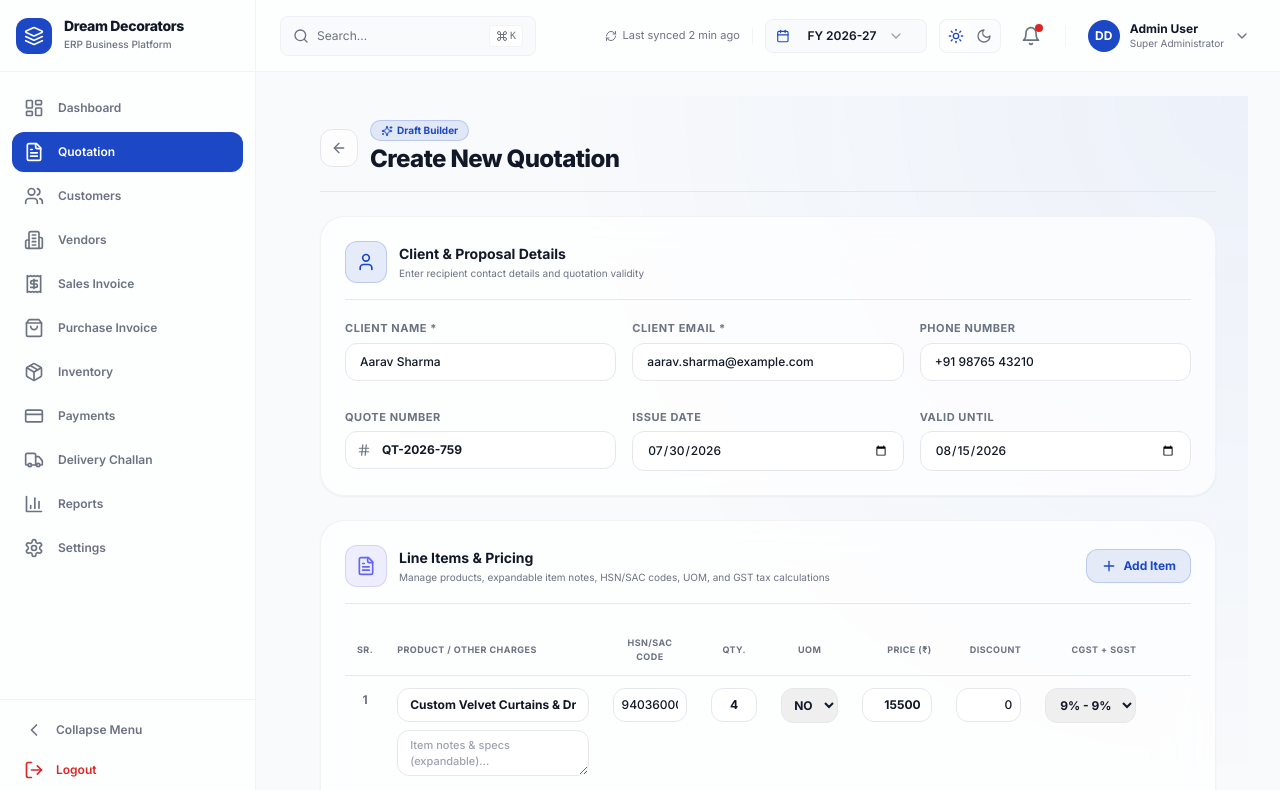
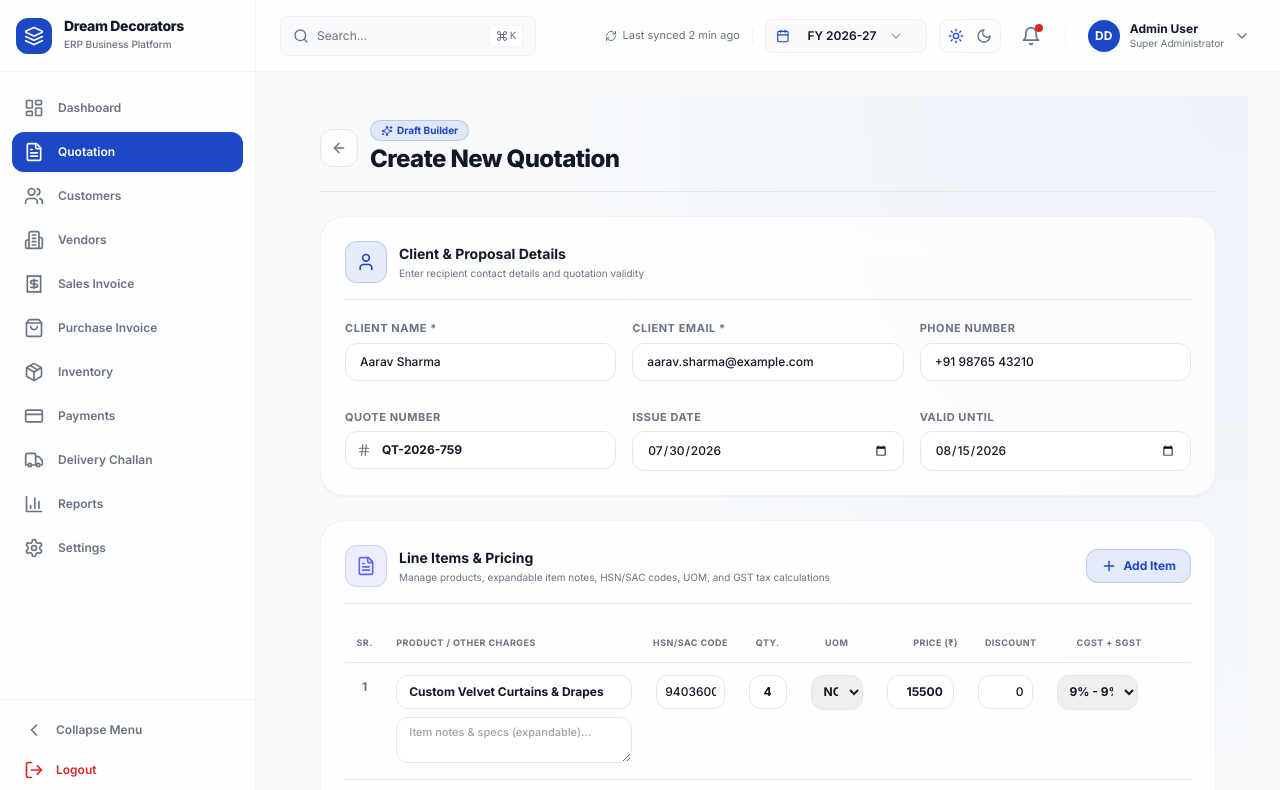
Before and after one commit to priyankpanchal2429/Dream-Decorators, a Next.js app in the folder apps/frontend/: page /quotations/new in a window 1280 px wide. Shown: the top 790 px of the page. Built offline with nearby package versions, Linux system fonts and the light colour scheme.

Commit message:
fix: tighten CGST+SGST, PRICE, and DISCOUNT column widths and move closer to TOTAL section

```diff
--- a/apps/frontend/src/features/quotations/components/CreateQuotationForm.tsx
+++ b/apps/frontend/src/features/quotations/components/CreateQuotationForm.tsx
@@ -160,16 +160,16 @@ export const CreateQuotationForm: React.FC<CreateQuotationFormProps> = ({
           <table className="w-full text-left border-collapse min-w-[980px]">
             <thead>
               <tr className="bg-hoverBg/40 border-b border-borderClr/30 text-[9px] font-bold text-txtSecondary uppercase tracking-wider">
-                <th className="px-3 py-3 text-center w-10">SR.</th>
-                <th className="px-3 py-3 w-[280px]">PRODUCT / OTHER CHARGES</th>
-                <th className="px-3 py-3 text-center w-28">HSN/SAC CODE</th>
-                <th className="px-3 py-3 text-center w-20">QTY.</th>
-                <th className="px-3 py-3 text-center w-24">UOM</th>
-                <th className="px-3 py-3 text-right w-28">PRICE (₹)</th>
-                <th className="px-3 py-3 text-right w-24">DISCOUNT</th>
-                <th className="px-3 py-3 text-right w-36">CGST + SGST</th>
-                <th className="px-3 py-3 text-right w-36">TOTAL (₹)</th>
-                <th className="px-3 py-3 text-center w-12"></th>
+                <th className="px-2 py-3 text-center w-10">SR.</th>
+                <th className="px-3 py-3 min-w-[260px]">PRODUCT / OTHER CHARGES</th>
+                <th className="px-2 py-3 text-center w-24">HSN/SAC CODE</th>
+                <th className="px-2 py-3 text-center w-16">QTY.</th>
+                <th className="px-2 py-3 text-center w-20">UOM</th>
+                <th className="px-2 py-3 text-right w-24">PRICE (₹)</th>
+                <th className="px-2 py-3 text-right w-20">DISCOUNT</th>
+                <th className="px-2 py-3 text-right w-28">CGST + SGST</th>
+                <th className="px-3 py-3 text-right w-32">TOTAL (₹)</th>
+                <th className="px-2 py-3 text-center w-10"></th>
               </tr>
             </thead>
             <tbody className="divide-y divide-borderClr/20 text-xs">
@@ -188,7 +188,7 @@ export const CreateQuotationForm: React.FC<CreateQuotationFormProps> = ({
                     </td>
 
                     {/* PRODUCT / OTHER CHARGES + EXPANDABLE ITEM NOTES */}
-                    <td className="px-3 py-3 space-y-2 w-[280px] align-top">
+                    <td className="px-3 py-3 space-y-2 min-w-[260px] align-top">
                       <input
                         type="text"
                         placeholder="Item Title (e.g. Custom Velvet Curtains)"
```
